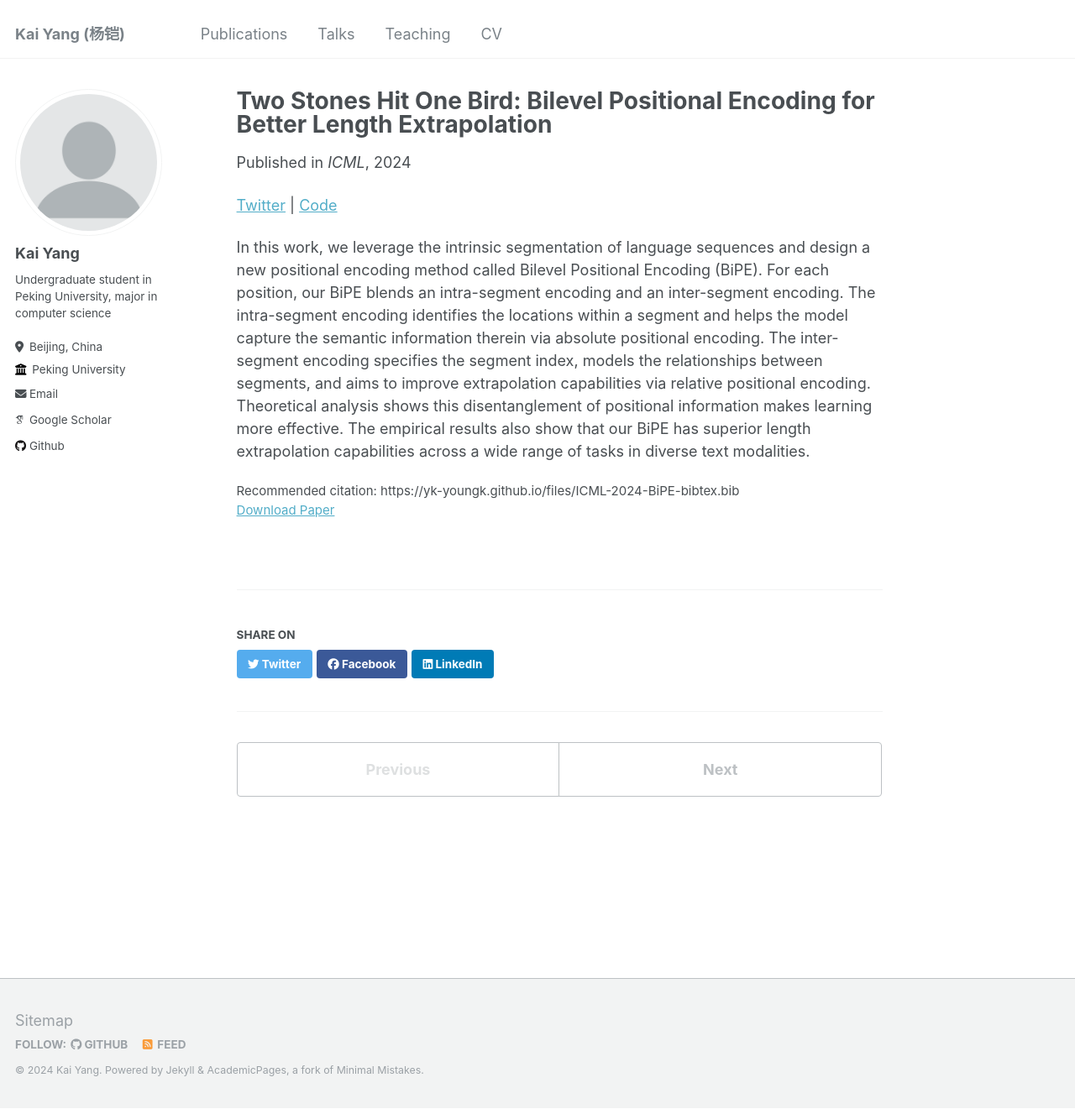
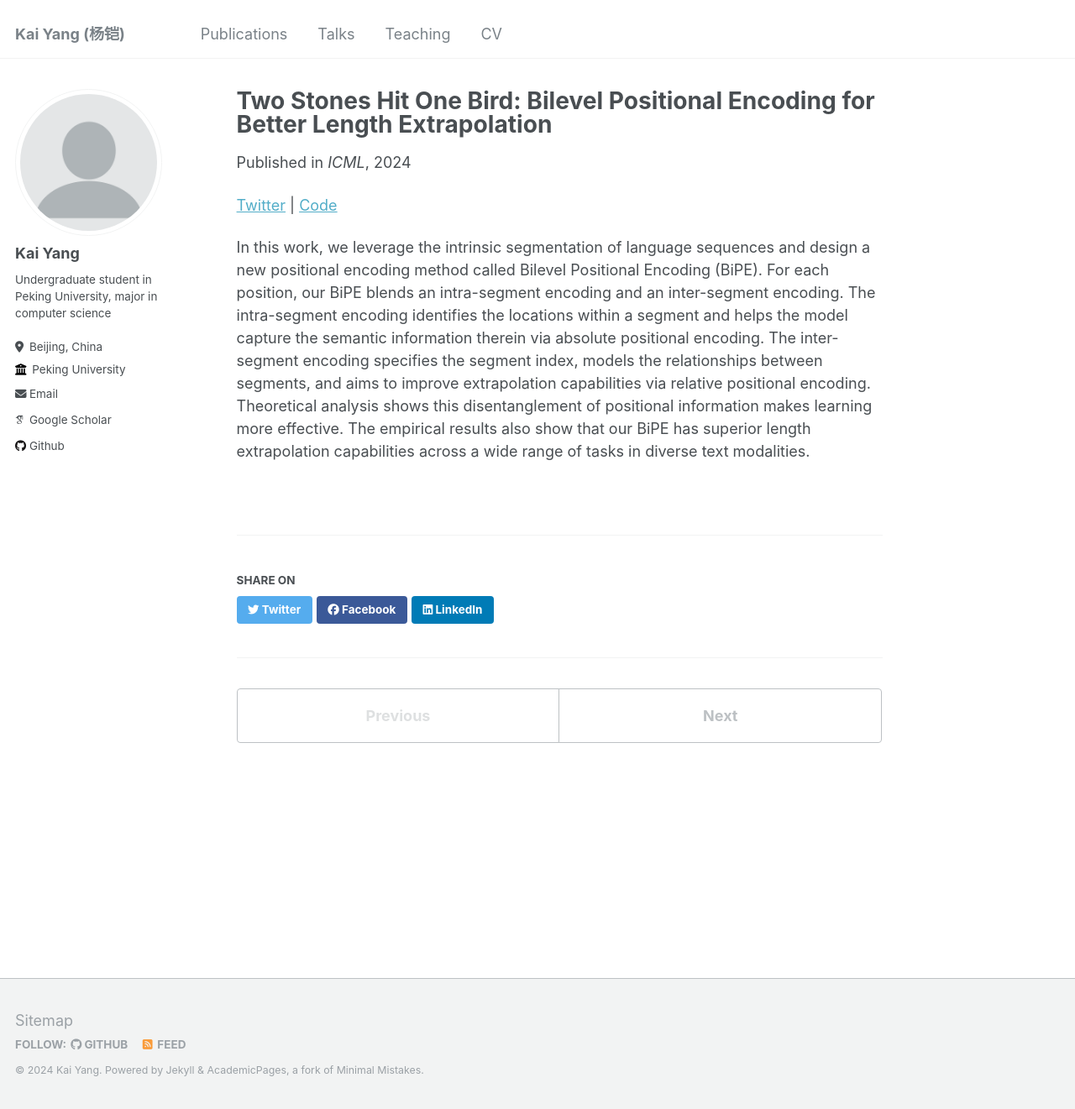
Before and after one commit to YK-YoungK/yk-youngk.github.io, a Jekyll site: the page built from _publications/2024-05-ICML-BiPE.md, in a window 1280 px wide and 1321 px high. Shown: the whole window at 84% size. Built offline with Jekyll 4.4.1, drawn with Linux system fonts in a browser that asks for light colours; some web fonts are replaced; part of the change alters nothing that is shown.

Commit message:
Update publications

```diff
--- a/_publications/2024-05-ICML-BiPE.md
+++ b/_publications/2024-05-ICML-BiPE.md
@@ -7,7 +7,7 @@ date: 2024-05-01
 venue: 'ICML'
 # slidesurl: 'http://academicpages.github.io/files/slides2.pdf'
 paperurl: 'https://yk-youngk.github.io/files/ICML-2024-BiPE-paper.pdf'
-citation: 'https://yk-youngk.github.io/files/ICML-2024-BiPE-bibtex.bib'
+# citation: 'https://yk-youngk.github.io/files/ICML-2024-BiPE-bibtex.bib'
 ---
 
 [Twitter](https://x.com/zhenyuhe00/status/1786012160256258367)
--- a/_publications/2024-05-ICML-efficient-Transformers.md
+++ b/_publications/2024-05-ICML-efficient-Transformers.md
@@ -6,10 +6,14 @@ excerpt: 'This paper investigates the expressive power of some efficient Transfo
 date: 2024-05-02
 venue: 'ICML'
 # slidesurl: 'https://yk-youngk.github.io/files/slides1.pdf'
-paperurl: 'https://yk-youngk.github.io/files/ICML-2024-efficient-Transformers-paper.pdf'
-citation: 'https://yk-youngk.github.io/files/ICML-2024-efficient-Transformers-bibtex.bib'
+# paperurl: 'https://yk-youngk.github.io/files/ICML-2024-efficient-Transformers-paper.pdf'
+# citation: ''
+
+[Paper](https://yk-youngk.github.io/files/ICML-2024-efficient-Transformers-paper.pdf)
+|
+[Twitter](https://x.com/bohang_zhang/status/1763584750953050392)
+|
+[Citation](https://yk-youngk.github.io/files/ICML-2024-efficient-Transformers-bibtex.bib)
 ---
 
-[Twitter](https://x.com/bohang_zhang/status/1763584750953050392)
-
 As transformer-based language models are trained on increasingly large datasets and with vast numbers of parameters, finding more efficient alternatives to the standard Transformer has become very valuable. While many efficient Transformers and Transformer alternatives have been proposed, none provide theoretical guarantees that they are a suitable replacement for the standard Transformer. This makes it challenging to identify when to use a specific model and what directions to prioritize for further investigation. In this paper, we aim to understand the capabilities and limitations of efficient Transformers, specifically the Sparse Transformer and the Linear Transformer. We focus on their reasoning capability as exhibited by Chain-of-Thought (CoT) prompts and follow previous works to model them as Dynamic Programming (DP) problems. Our results show that while these models are expressive enough to solve general DP tasks, contrary to expectations, they require a model size that scales with the problem size. Nonetheless, we identify a class of DP problems for which these models can be more efficient than the standard Transformer. We confirm our theoretical results through experiments on representative DP tasks, adding to the understanding of efficient Transformers' practical strengths and weaknesses.
```
